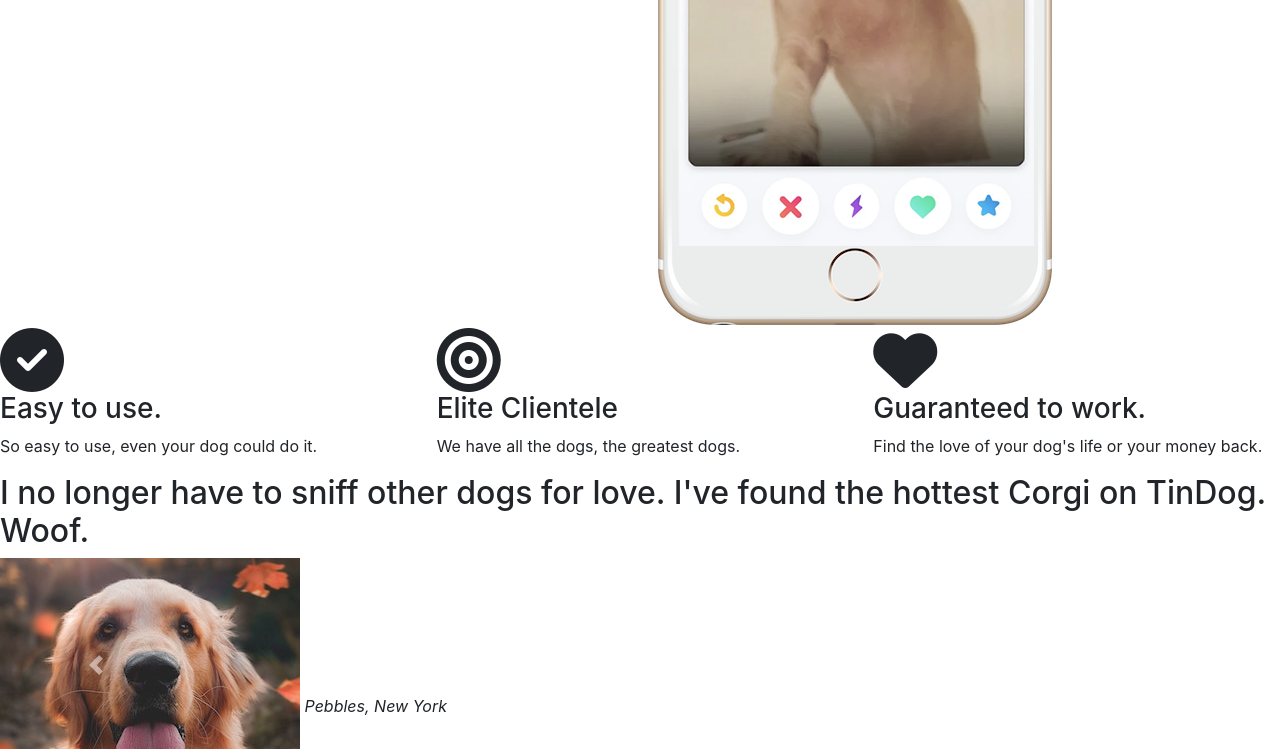
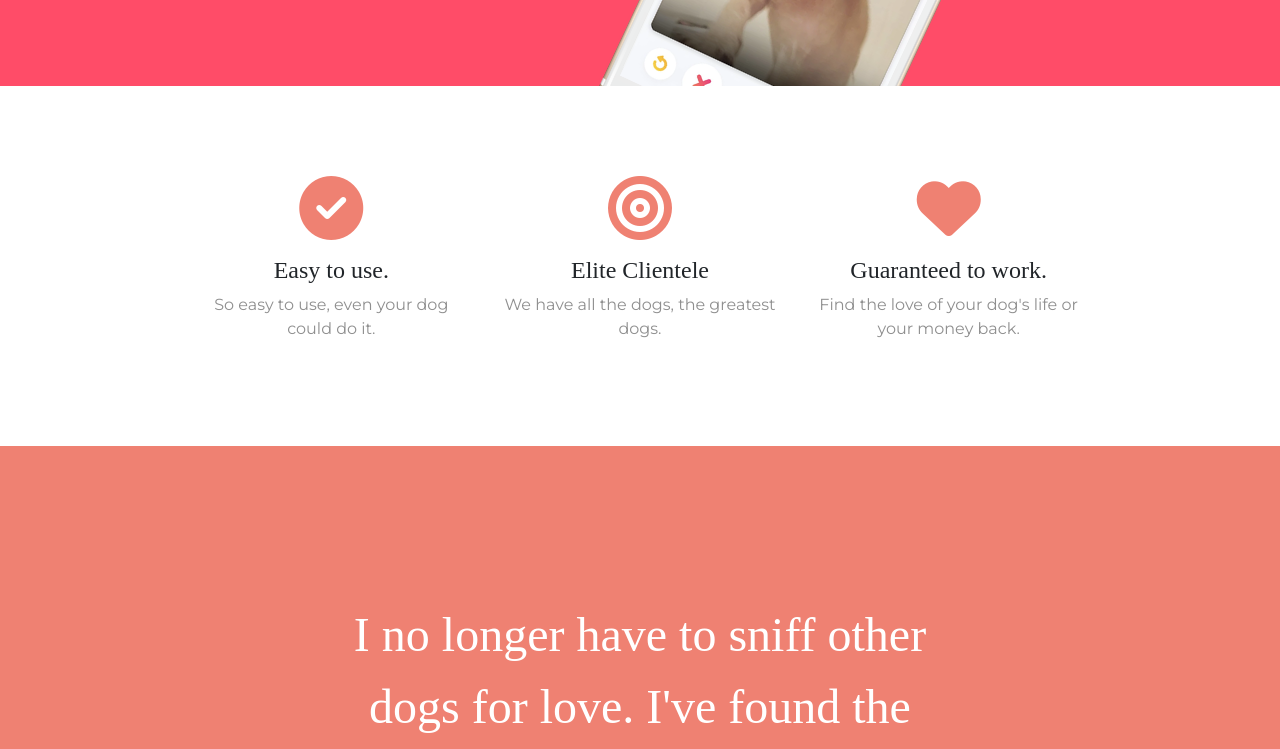
Before and after one commit to codeweb123/tindog, a plain HTML site: page index.html in a window 1280 px wide. Shown: the part 559-1308 px from the top of the page. Drawn offline with nearby package versions, Linux system fonts and the light colour scheme; files that its build step writes are made by us from their sources; files whose address does not match are found by name.

Commit message:
Update index.html

```diff
--- a/index.html
+++ b/index.html
@@ -10,7 +10,7 @@
 
   <!-- css style sheets -->
   <link rel="stylesheet" href="https://stackpath.bootstrapcdn.com/bootstrap/4.3.1/css/bootstrap.min.css">
-  <link rel="stylesheet" type="text/css" href="/tindog/css/main.css">
+  <link rel="stylesheet" type="text/css" href="/tindog/css/styles.css">
 
   <!-- font awesome -->
   <script src="https://kit.fontawesome.com/08fbecdd16.js" crossorigin="anonymous"></script>
```
